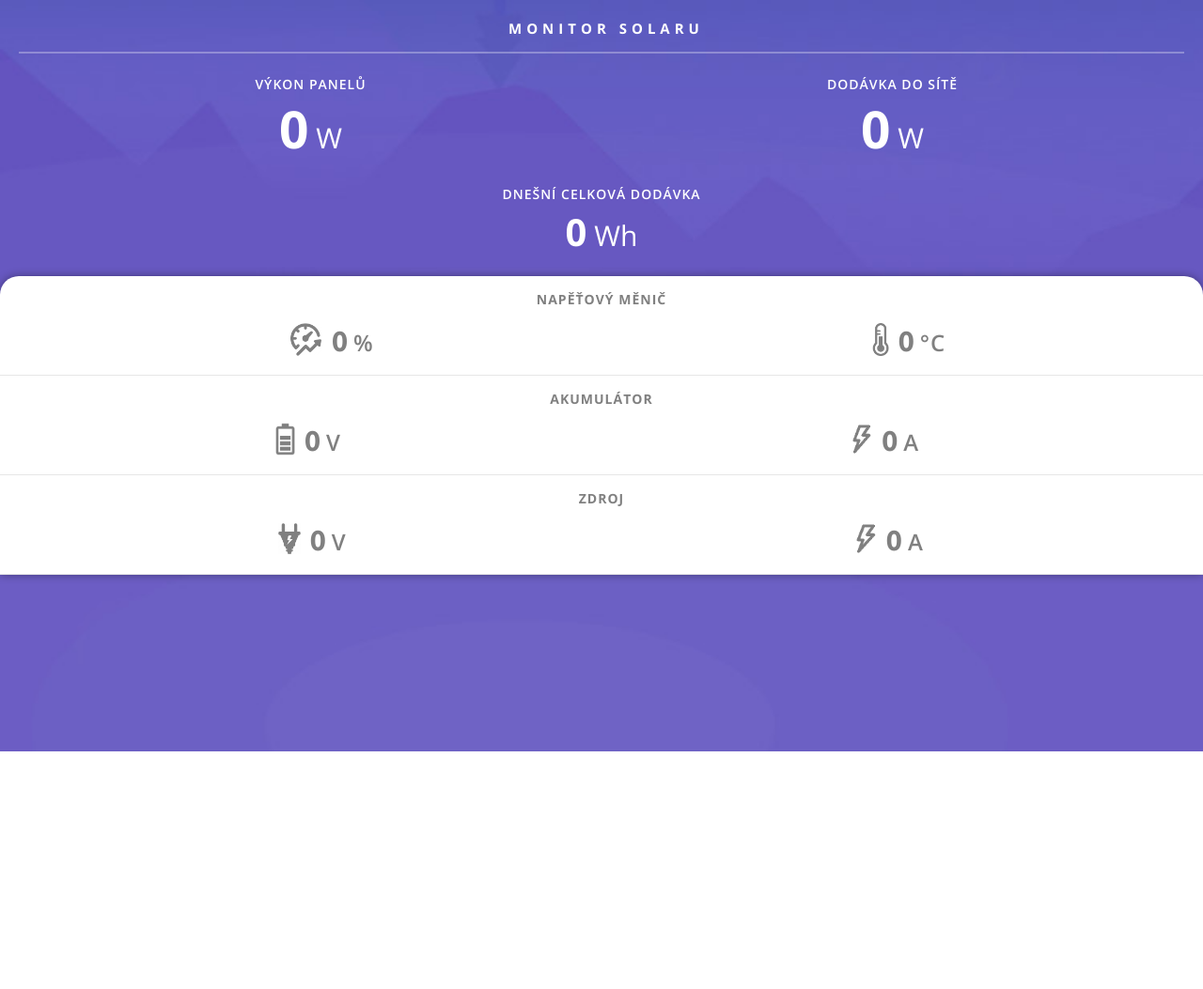
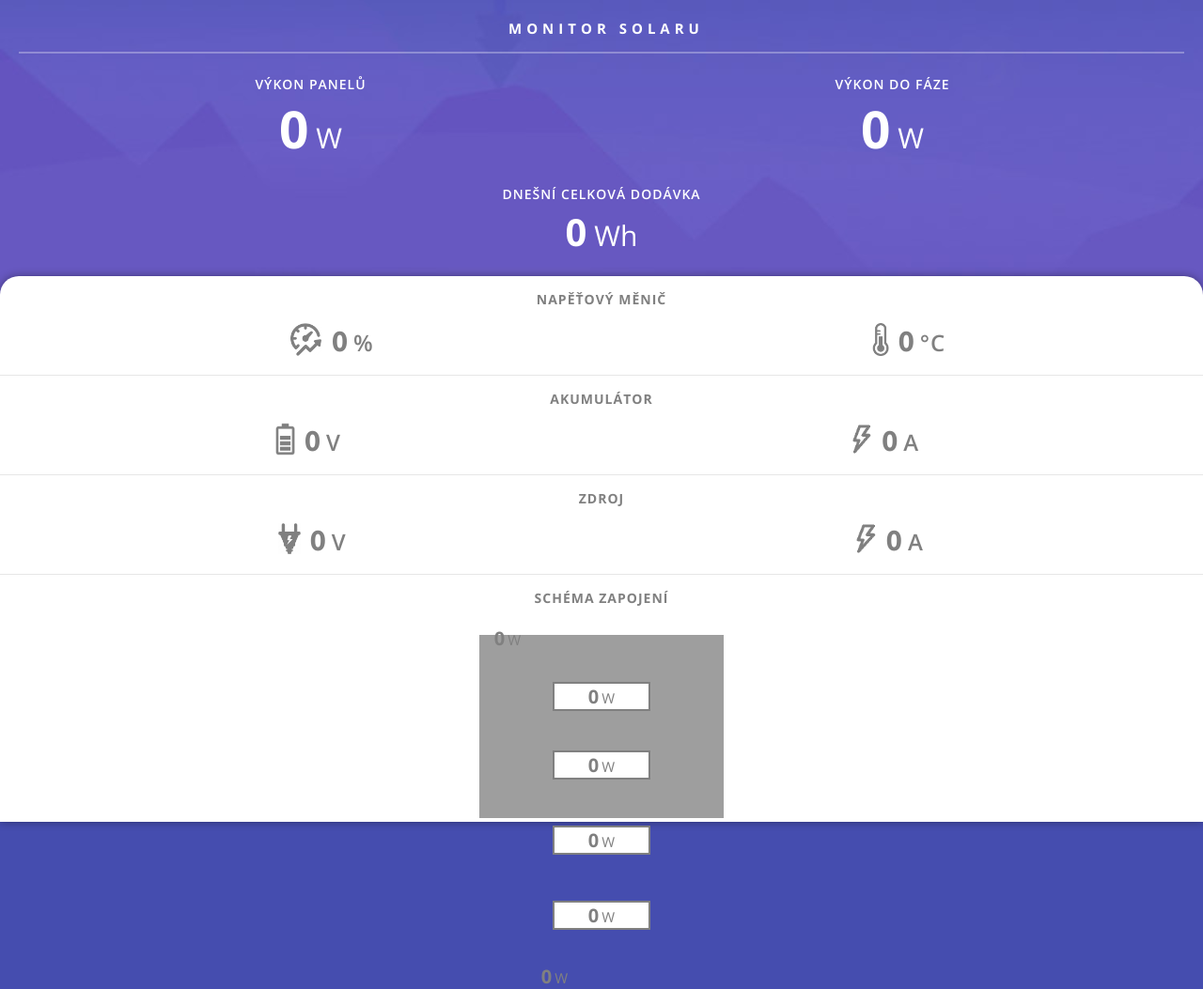
Before and after one commit to BlueManCZ/solar-monitoring, a Flask app: page / in a window 1280 px wide. Shown: the whole page at 94% size. Before the commit the page ends 800 px from the top, so only its background shows below. Run offline with Flask 2, Linux system fonts and the light colour scheme; some libraries are stand-ins or nearby versions; grey boxes are pictures that could not be loaded.

Commit message:
Added circuit schema

```diff
--- a/static/styles/styles.css
+++ b/static/styles/styles.css
@@ -173,4 +173,49 @@ h1 {
       position: relative;
       margin-right: 5px; }
 
+.canvas {
+  text-align: center;
+  position: relative;
+  margin-top: 30px; }
+  .canvas img {
+    width: 260px; }
+  .canvas .block1, .canvas .block0, .canvas .block2, .canvas .block3, .canvas .block4, .canvas .block5 {
+    position: absolute;
+    text-align: center;
+    margin: 50px;
+    background: aqua;
+    top: 0;
+    float: left;
+    left: 0;
+    right: 0;
+    margin-left: auto;
+    margin-right: auto;
+    width: 100px;
+    border: solid 2px gray;
+    background: white;
+    font-family: "Open Sans", serif;
+    color: grey;
+    font-size: 15px; }
+    .canvas .block1 span, .canvas .block0 span, .canvas .block2 span, .canvas .block3 span, .canvas .block4 span, .canvas .block5 span {
+      font-weight: 700;
+      font-size: 20px;
+      position: relative;
+      margin-right: 3px; }
+  .canvas .block0 {
+    top: -60px;
+    border: none;
+    left: -200px;
+    background: none; }
+  .canvas .block2 {
+    top: 73px; }
+  .canvas .block3 {
+    top: 153px; }
+  .canvas .block4 {
+    top: 233px; }
+  .canvas .block5 {
+    top: 300px;
+    border: none;
+    left: -100px;
+    background: none; }
+
 /*# sourceMappingURL=styles.css.map */
--- a/static/styles/styles.sass
+++ b/static/styles/styles.sass
@@ -205,3 +205,61 @@ h1
         font-size: 30px
         position: relative
         margin-right: 5px
+
+.canvas
+  text-align: center
+  position: relative
+  margin-top: 30px
+
+  img
+    width: 260px
+
+  .block1
+    position: absolute
+    text-align: center
+    margin: 50px
+    background: aqua
+    top: 0
+    float: left
+    left: 0
+    right: 0
+    margin-left: auto
+    margin-right: auto
+    width: 100px
+    border: solid 2px gray
+    background: white
+    font-family: $font1
+    color: grey
+    font-size: 15px
+
+    span
+      font-weight: 700
+      font-size: 20px
+      position: relative
+      margin-right: 3px
+
+  .block0
+    @extend .block1
+    top: -60px
+    border: none
+    left: -200px
+    background: none
+
+  .block2
+    @extend .block1
+    top: 73px
+
+  .block3
+    @extend .block1
+    top: 153px
+
+  .block4
+    @extend .block1
+    top: 233px
+
+  .block5
+    @extend .block1
+    top: 300px
+    border: none
+    left: -100px
+    background: none
--- a/templates/index.html
+++ b/templates/index.html
@@ -17,7 +17,7 @@
     <table>
         <tr>
             <td><p class="title">Výkon panelů</p><p class="big"><span id="power">0</span> W</p></td>
-            <td><p class="title">Dodávka do sítě</p><p class="big"><span id="PPS">0</span> W</p></td>
+            <td><p class="title">Výkon do fáze</p><p class="big"><span id="PPS">0</span> W</p></td>
         </tr>
     </table>
     <p class="title">Dnešní celková dodávka</p><p class="big2"><span id="TEG">0</span> Wh</p>
@@ -44,6 +44,16 @@
             <td><img src="/static/images/current.png"><p><span id="PS1I">0</span>A</p></td>
         </tr>
     </table>
+    <p class="title">Schéma zapojení</p>
+    <div class="canvas">
+        <img src="/static/images/domek.png">
+        <div class="block0"><span id="power2">0</span>W</div>
+        <div class="block1"><span id="PPS2">0</span>W</div>
+        <div class="block2"><span id="PF3">0</span>W</div>
+        <div class="block3"><span id="PF2">0</span>W</div>
+        <div class="block4"><span id="PF1">0</span>W</div>
+        <div class="block5"><span id="PI">0</span>W</div>
+    </div>
 </div>
 
 </body>
@@ -80,6 +90,12 @@
         document.getElementById('PS1U').innerText = parseFloat(data.power_supplies.U[0]).toFixed(2);
         document.getElementById('PS1I').innerText = data.power_supplies.I[0];
         //document.getElementById('AC1C').innerText = data.batteries.C[0]
+        document.getElementById('power2').innerText = Math.round(power||0);
+        document.getElementById('PPS2').innerText = data.system.PPS;
+        document.getElementById('PF1').innerText = data.system.PF1;
+        document.getElementById('PF2').innerText = data.system.PF2;
+        document.getElementById('PF3').innerText = data.system.PF3;
+        document.getElementById('PI').innerText = data.system.PI;
 
         updateBackground(power);
 
```
Also changed, not shown: my_parser.py (+11 -2 lines), 1 other file.
